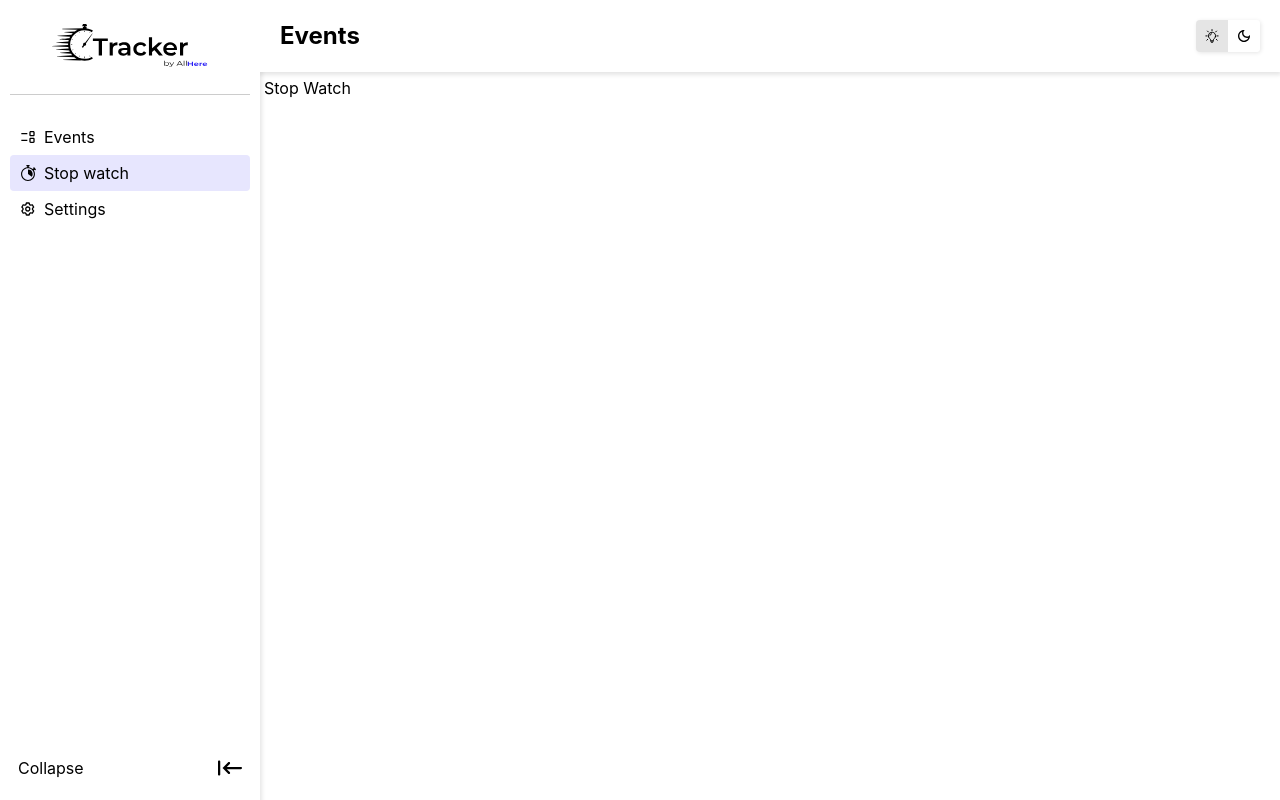
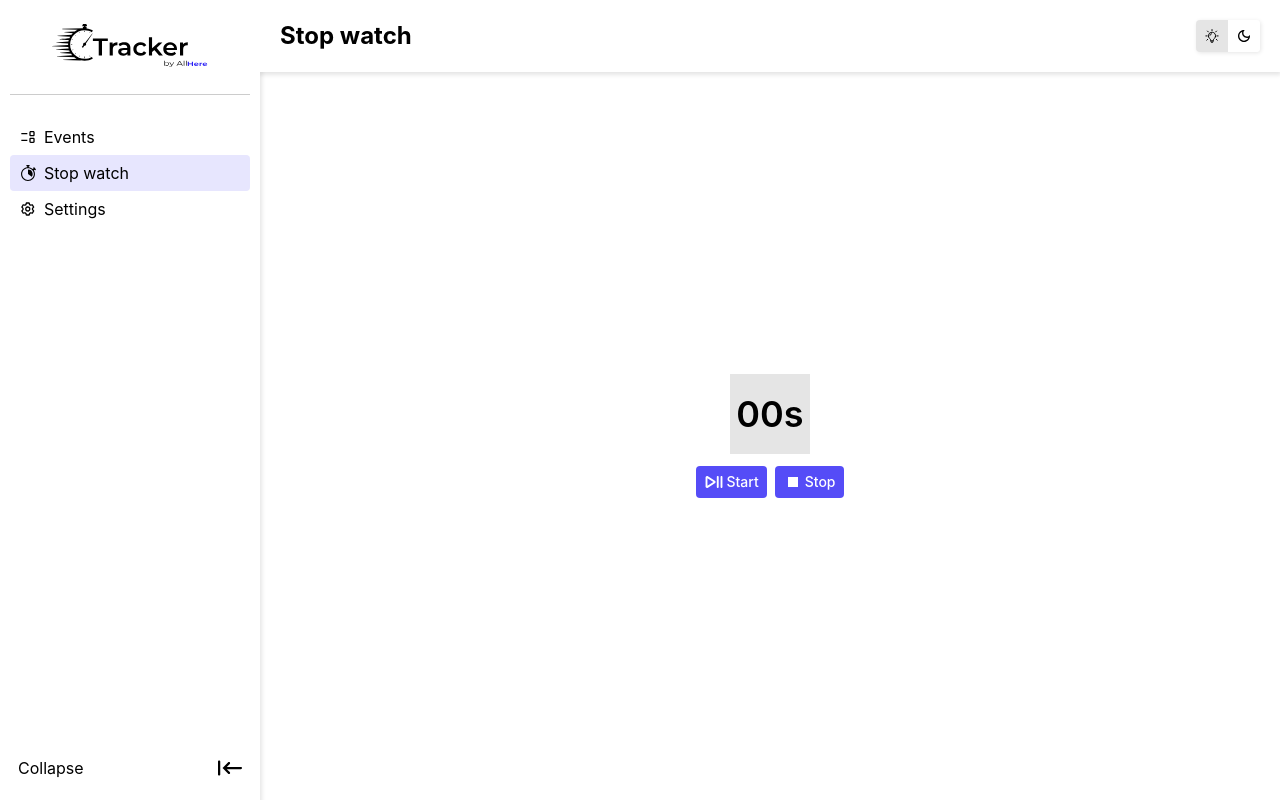
Before and after one commit to naveen-kumar-741/tracker-app, a React (Vite) app: page /stop-watch in a window 1280 px wide. Built offline with nearby package versions, Linux system fonts and the light colour scheme.

Commit message:
stop watch changes are done

```diff
--- a/src/components/CountDown/CountDown.tsx
+++ b/src/components/CountDown/CountDown.tsx
@@ -14,6 +14,8 @@ const CountDown: React.FC<ICountDownProps> = ({
   dateTime,
   size = 30,
   pausedTimes,
+  running = true,
+  className = '',
 }) => {
   const [units, setUnits] = useState<IUnitsState>(initialUnitState);
   const [rotation, setRotation] = useState<IUnitsState>(initialUnitState);
@@ -48,8 +50,9 @@ const CountDown: React.FC<ICountDownProps> = ({
         return nextUnits;
       });
     };
-
-    intervalRef.current = window.setInterval(updateUnits, 1000);
+    if (running) {
+      intervalRef.current = window.setInterval(updateUnits, 1000);
+    }
     updateUnits();
 
     return () => {
@@ -58,10 +61,10 @@ const CountDown: React.FC<ICountDownProps> = ({
         intervalRef.current = null;
       }
     };
-  }, [max]);
+  }, [max, running]);
 
   return (
-    <div className="flex">
+    <div className={`flex ${className}`}>
       <Cube
         size={size}
         suffix="Y"
--- a/src/components/CountDown/Cube.tsx
+++ b/src/components/CountDown/Cube.tsx
@@ -53,7 +53,9 @@ const Cube: React.FC<ICubeProps> = ({
   useEffect(() => {
     if (!containerRef.current) return;
 
-    setDynamicWidth(containerRef?.current.offsetWidth);
+    const width = containerRef?.current.offsetWidth;
+
+    setDynamicWidth(size > width ? size : width);
   }, [units]);
 
   if (!show) {
@@ -71,7 +73,7 @@ const Cube: React.FC<ICubeProps> = ({
         <div className="inline-flex p-1 text-nowrap" style={{ height: size }}>
           <Typography
             label={`${String(units).padStart(2, '0')}${suffix}`}
-            variant={typographyVariants.body_14_600}
+            variant={typographyVariants.default_600}
           />
         </div>
       </div>
@@ -100,7 +102,7 @@ const Cube: React.FC<ICubeProps> = ({
             >
               <Typography
                 label={`${String(units).padStart(2, '0')}${suffix}`}
-                variant={typographyVariants.body_14_600}
+                variant={typographyVariants.default_600}
               />
             </div>
           ))}
--- a/src/components/CountDown/countdown.interface.ts
+++ b/src/components/CountDown/countdown.interface.ts
@@ -2,6 +2,8 @@ export interface ICountDownProps {
   dateTime: string;
   size?: number;
   pausedTimes?: IPausedTime[];
+  running?: boolean;
+  className?: string;
 }
 
 export interface ICubeProps {
--- a/src/components/Header/Header.tsx
+++ b/src/components/Header/Header.tsx
@@ -12,12 +12,10 @@ import ThemeToggle from './ThemeToggle';
 const Header: React.FC = () => {
   const navigate = useNavigate();
   const headerRef = useRef<HTMLDivElement>(null);
-  const { setCurrentPageDetails } = useContext(AppContext);
   const { currentPageDetails } = useContext(AppContext);
   const [showMenu, setShowMenu] = useState<boolean>(false);
 
   const OnNavigation = (menu: ISideBarMenu) => {
-    setCurrentPageDetails(menu);
     navigate(menu.route);
   };
 
--- a/src/components/Modal/TrackerModal.tsx
+++ b/src/components/Modal/TrackerModal.tsx
@@ -18,7 +18,7 @@ const TrackerModal: React.FC<PropsWithChildren<ITrackerModalProps>> = ({
 }) => {
   if (!show) return null;
   return createPortal(
-    <aside className="fixed top-0 left-0 h-screen w-screen bg-(--bg-dark-10) z-50 backdrop-blur-[1px] flex">
+    <aside className="fixed top-0 left-0 h-dvh w-screen bg-(--bg-dark-10) z-50 backdrop-blur-[1px] flex">
       <section className="relative m-auto w-[calc(100vw-32px)] max-w-150 h-85 max-h-[calc(100vh-32px)] bg-(--light) rounded-sm flex flex-col px-5 py-4 gap-4 overflow-auto">
         {loading && (
           <div className="absolute top-0 left-0 w-full h-full flex justify-center items-center text-(--primary) bg-(--bg-dark-05) backdrop-blur-[1px]">
--- a/src/components/SideBar/SideBar.tsx
+++ b/src/components/SideBar/SideBar.tsx
@@ -19,7 +19,6 @@ const SideBar: React.FC = () => {
   const [isExpand, setIsExpand] = useState<boolean>(true);
 
   const OnNavigation = (menu: ISideBarMenu) => {
-    setCurrentPageDetails(menu);
     navigate(menu.route);
   };
 
@@ -28,6 +27,12 @@ const SideBar: React.FC = () => {
       setIsExpand(true);
       searchParams.delete('expandSideBar');
       setSearchParams(searchParams);
+    }
+    const currentMenu = SideBarMenu.find(
+      (menu) => menu.route === location.pathname
+    );
+    if (currentMenu) {
+      setCurrentPageDetails(currentMenu);
     }
   }, [location]);
 
--- a/src/components/Typography/Typography.tsx
+++ b/src/components/Typography/Typography.tsx
@@ -18,6 +18,7 @@ const Typography: React.FC<TypographyProps> = ({
     heading_30: 'h2',
     heading_24: 'h3',
     body_: 'p',
+    default_: 'span',
   };
 
   const Tag =
--- a/src/components/Typography/typo.interface.ts
+++ b/src/components/Typography/typo.interface.ts
@@ -38,6 +38,11 @@ export const typographyVariants = {
   caption_12_500: 'text-xs font-medium text-gray-500',
   caption_12_600: 'text-xs font-semibold text-gray-500',
   caption_12_700: 'text-xs font-bold text-gray-500',
+
+  default_400: 'font-normal',
+  default_500: 'font-medium',
+  default_600: 'font-semibold',
+  default_700: 'font-bold',
 } as const;
 
 export type TypoEnumType =
--- a/src/layouts/CommonLayout/CommonLayout.tsx
+++ b/src/layouts/CommonLayout/CommonLayout.tsx
@@ -7,7 +7,7 @@ interface PropType {
 
 const CommonLayout: React.FC<PropType> = ({ component: Component }) => {
   return (
-    <main className="w-screen h-screen overflow-x-hidden overflow-y-auto bg-(--light) flex">
+    <main className="w-screen h-dvh overflow-x-hidden overflow-y-auto bg-(--light) flex">
       <SideBar />
       <section className="flex-1 flex flex-col items-start overflow-auto relative">
         <Header />
--- a/src/pages/EventsPage.tsx
+++ b/src/pages/EventsPage.tsx
@@ -15,29 +15,6 @@ import { typographyVariants } from '../components/Typography/typo.interface';
 import { AppContext } from '../providers/AppProvider';
 
 const EventsPage: React.FC = () => {
-  const data: INode<IFlatMetadata>[] = [
-    { name: 'parent', children: [1, 4, 9, 10, 11], id: 0, parent: null },
-    {
-      name: 'Event 1',
-      children: [2, 3],
-      id: 1,
-      parent: 0,
-      metadata: {
-        startTime: '2025-12-12T00:30:00Z',
-        endTime: '2025-12-12T10:30:00Z',
-      },
-    },
-    { name: 'Event 2', id: 2, parent: 1, children: [] },
-    { name: 'Event 3', id: 3, parent: 1, children: [] },
-    { name: 'Event 4', children: [5, 7], id: 4, parent: 0 },
-    { name: 'Event 5', children: [6], id: 5, parent: 4 },
-    { name: 'Event 6', id: 6, parent: 5, children: [] },
-    { name: 'Event 7', children: [8], id: 7, parent: 4 },
-    { name: 'Event 8', id: 8, parent: 7, children: [] },
-    { name: 'Event 9', id: 9, parent: 0, children: [] },
-    { name: 'Event 10', id: 10, parent: 0, children: [] },
-    { name: 'Event 11', id: 11, parent: 0, children: [] },
-  ];
   const { selectedTag } = useContext(AppContext);
 
   const events = useLiveQuery<INode<IFlatMetadata>[]>(
--- a/src/pages/StopWatch.tsx
+++ b/src/pages/StopWatch.tsx
@@ -1,7 +1,110 @@
 import type React from 'react';
+import dayjs from 'dayjs';
+import { useEffect, useMemo, useState } from 'react';
+import CountDown from '../components/CountDown/CountDown';
+import Button from '../components/Button/Button';
+import type { IPausedTime } from '../components/CountDown/countdown.interface';
+import PauseResume from '../assets/play_pause.svg?react';
+import StopIcon from '../assets/stop_icon.svg?react';
 
 const StopWatch: React.FC = () => {
-  return <>Stop Watch</>;
+  const [startTime, setStartTime] = useState<string>('');
+  const [running, setRunning] = useState<boolean>(false);
+  const [pausedTimes, setPausedTimes] = useState<IPausedTime[]>([]);
+
+  const isPaused = useMemo(() => {
+    return pausedTimes.length > 0 && !pausedTimes[pausedTimes.length - 1]?.end;
+  }, [pausedTimes]);
+
+  const stop = () => {
+    const now = dayjs().utc().format();
+    setStartTime(now);
+    setRunning(false);
+    setPausedTimes([]);
+    localStorage.removeItem('startTime');
+  };
+
+  const pauseOrContinue = () => {
+    const now = dayjs().utc().format();
+    if (pausedTimes.length === 0 && !running) {
+      setStartTime(now);
+      setRunning(true);
+      localStorage.setItem('startTime', now);
+    } else if (!isPaused) {
+      setPausedTimes((prev) => [
+        ...prev,
+        {
+          start: now,
+        },
+      ]);
+      setRunning(false);
+    } else {
+      setPausedTimes((prev) => {
+        if (prev.length > 0) {
+          prev[prev.length - 1].end = now;
+        }
+        return [...prev];
+      });
+      setRunning(true);
+    }
+  };
+
+  useEffect(() => {
+    const localStartTime = localStorage.getItem('startTime');
+    const localPausedTimes = localStorage.getItem('pausedTimes');
+    const localRunning = localStorage.getItem('running');
+    if (!localStartTime) {
+      const now = dayjs().utc().format();
+      setStartTime(now);
+    } else {
+      setStartTime(localStartTime);
+    }
+
+    if (localPausedTimes) {
+      setPausedTimes(JSON.parse(localPausedTimes));
+    }
+    if (localRunning) {
+      setRunning(localRunning === 'true');
+    }
+  }, []);
+
+  useEffect(() => {
+    localStorage.setItem('pausedTimes', JSON.stringify(pausedTimes));
+  }, [pausedTimes]);
+
+  useEffect(() => {
+    localStorage.setItem('running', JSON.stringify(running));
+  }, [running]);
+
+  return (
+    <section className="flex flex-col w-full justify-center items-center gap-3">
+      <CountDown
+        dateTime={startTime}
+        size={80}
+        pausedTimes={pausedTimes}
+        running={running}
+        className="text-4xl!"
+      />
+      <div className="flex gap-2 text-amber-300">
+        <Button
+          label={
+            !isPaused
+              ? pausedTimes.length > 0 || running
+                ? 'Pause'
+                : 'Start'
+              : 'Resume'
+          }
+          onClick={pauseOrContinue}
+          icon={<PauseResume className="w-5 h-5" />}
+        />
+        <Button
+          label="Stop"
+          onClick={stop}
+          icon={<StopIcon className="w-5 h-5" />}
+        />
+      </div>
+    </section>
+  );
 };
 
 export default StopWatch;
```
Also changed, not shown: src/assets/play_pause.svg (added), src/assets/stop_icon.svg (added).
